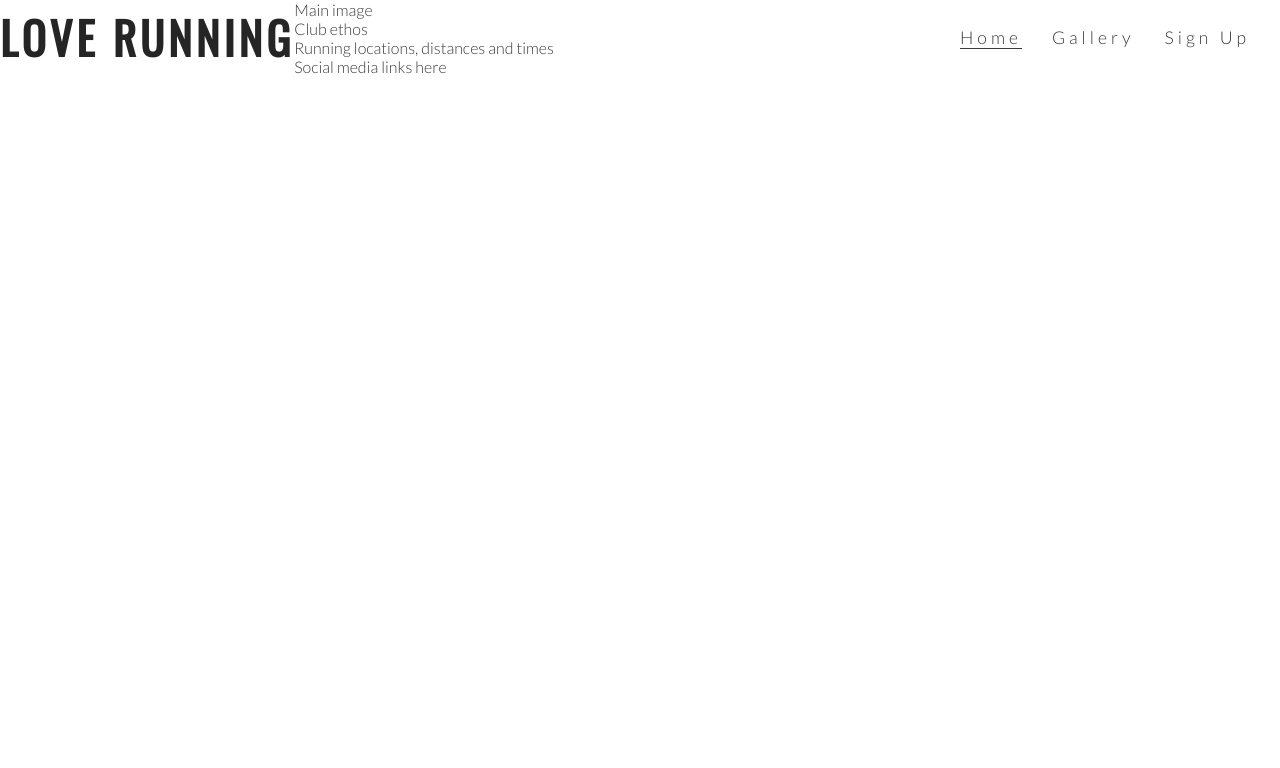
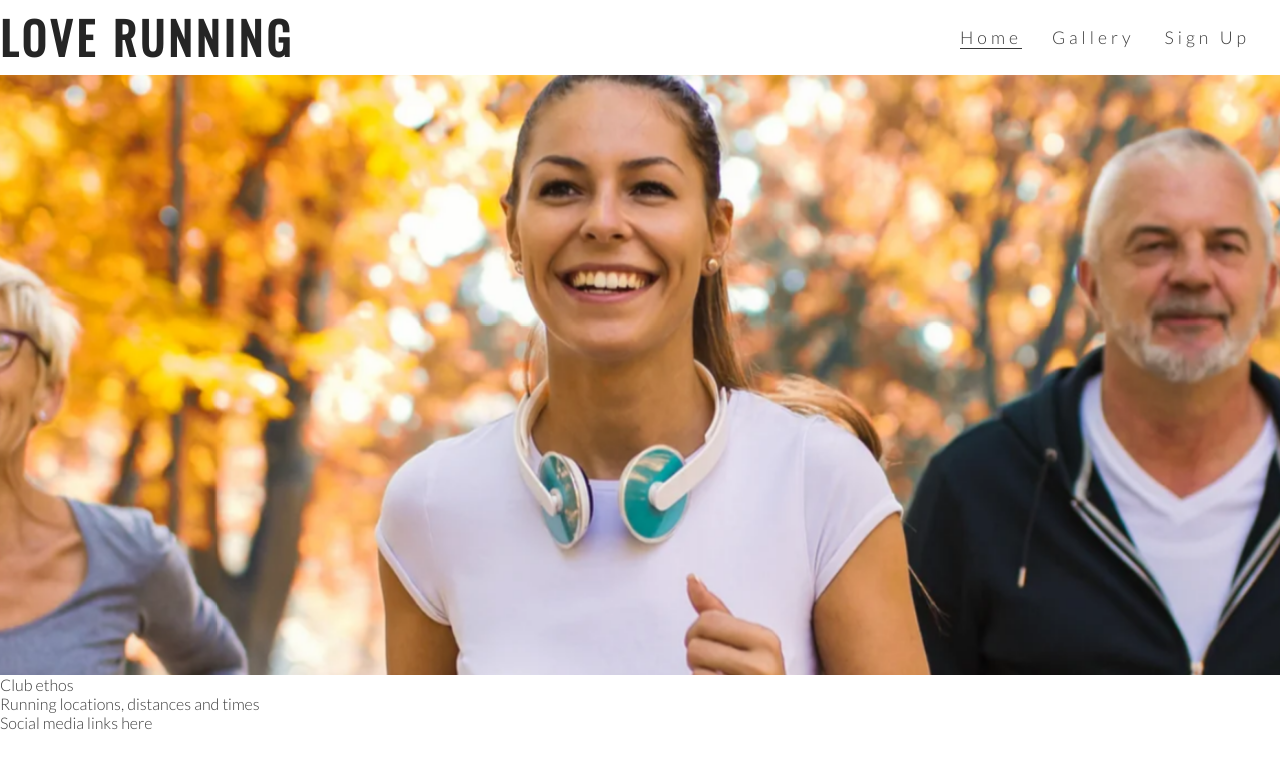
Before and after one commit to Sinha5714/love-running, a plain HTML site: page index.html in a window 1280 px wide. Drawn offline with nearby package versions, Linux system fonts and the light colour scheme.

Commit message:
Add zoom effect to hero image

```diff
--- a/assets/css/style.css
+++ b/assets/css/style.css
@@ -42,3 +42,28 @@ h1, h2 {
 .active {
     border-bottom: 1px solid #3a3a3a;
 }
+#hero-outer {
+    height: 600px;
+    width: 100%;
+    overflow: hidden;
+}
+#hero-image {
+    height: 600px;
+    width: 100%;
+    background: url(../images/hero-image.webp) no-repeat center center;
+    /* animates zoom effect on loading page */
+animation-name: hero-zoom;
+animation-duration: 5s;
+animation-fill-mode: forwards;
+
+}
+
+/* creates the level of zoom for hero image*/
+@keyframes hero-zoom {
+    from{
+        transform:scale(1);
+    }
+    to{
+        transform: scale(1.1);
+    }
+}
--- a/index.html
+++ b/index.html
@@ -29,9 +29,15 @@
             </ul>
         </nav>
     </header>
-    <section>Main image</section>
-    <section>Club ethos</section>
-    <section>Running locations, distances and times</section>
+    <section id="hero-outer">
+        <div id="hero-image"></div>
+    </section>
+    <section>
+        Club ethos
+    </section>
+    <section>
+        Running locations, distances and times
+    </section>
     <footer>Social media links here</footer>
 </body>
 </html>
```
Also changed, not shown: assets/images/hero-image.webp (added).
